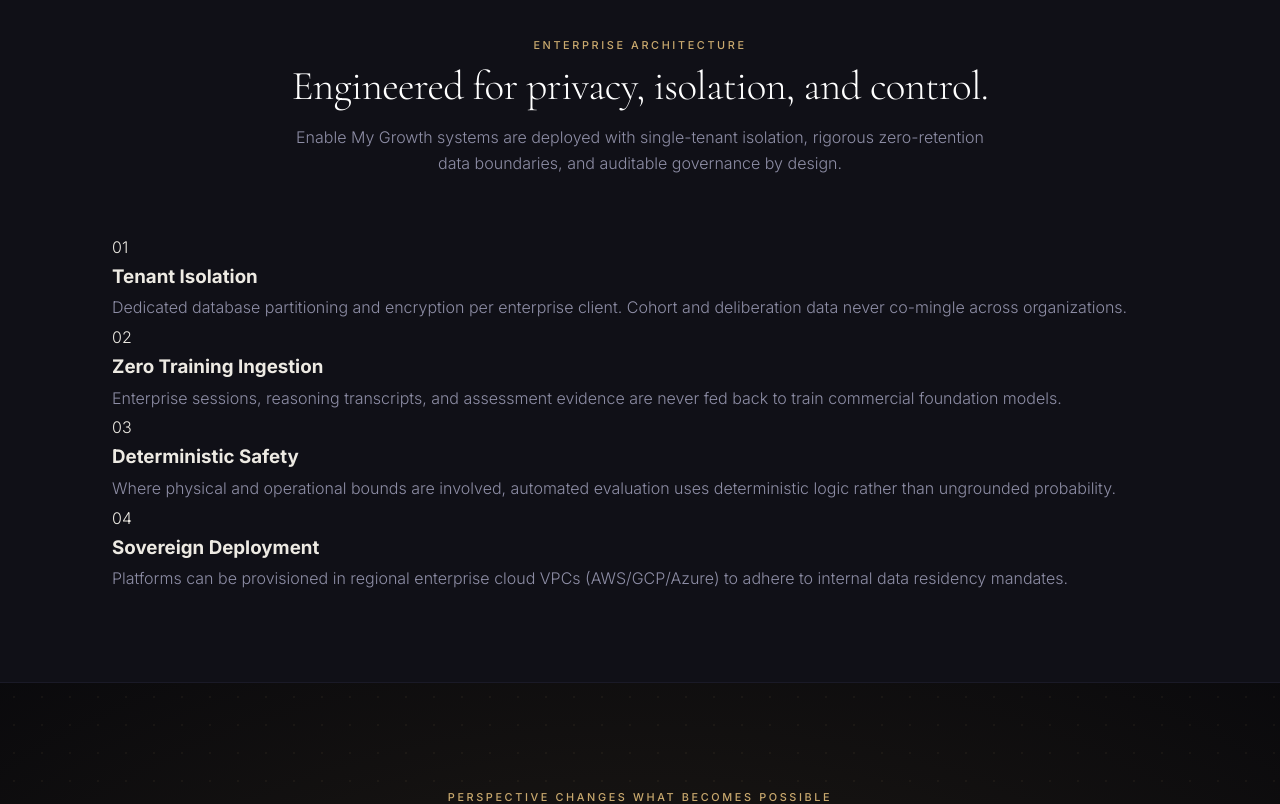
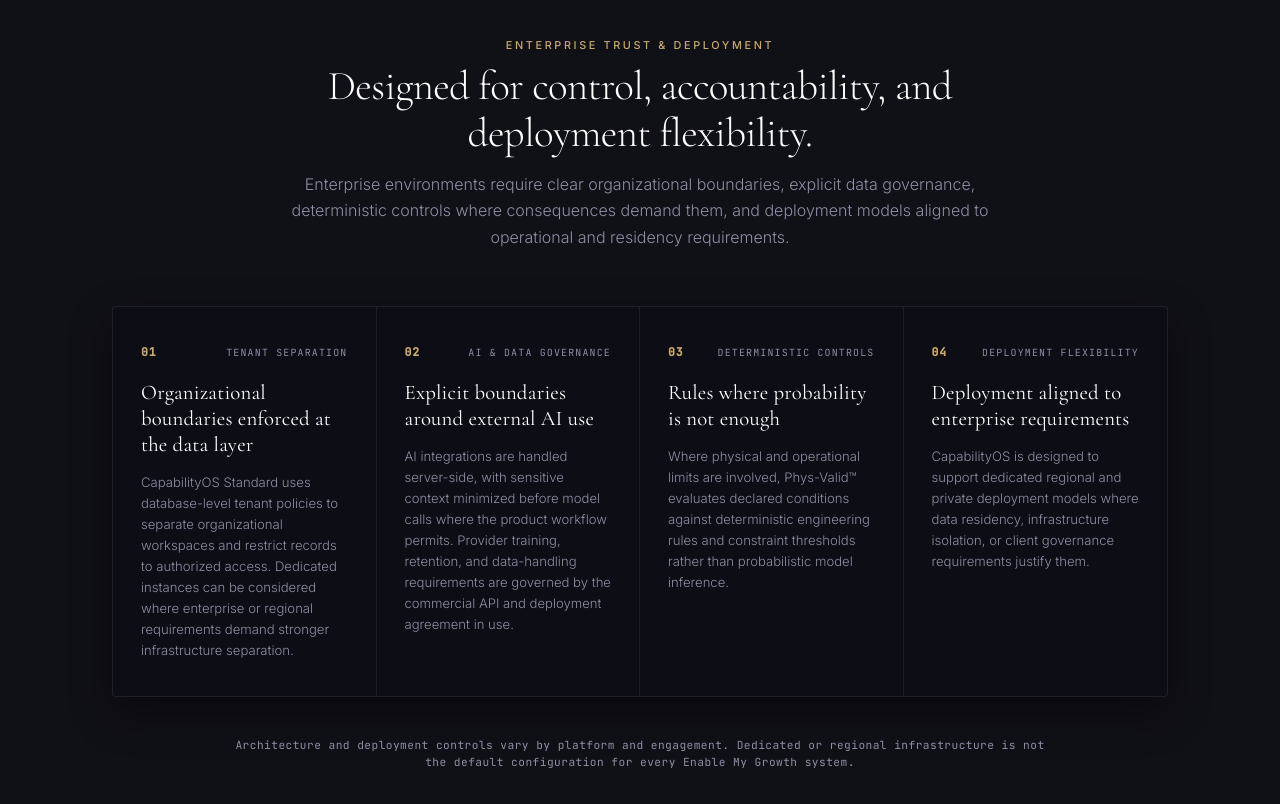
Before and after one commit to ferasb77/Enable-My-Growth, a Next.js app: page / in a window 1280 px wide. Shown: the part 7160-7964 px from the top of the page. Built offline with nearby package versions, Linux system fonts and the light colour scheme.

Commit message:
refactor(tech): ground enterprise trust and deployment claims

```diff
--- a/src/components/technology/TechnologyCTA.tsx
+++ b/src/components/technology/TechnologyCTA.tsx
@@ -3,53 +3,85 @@
 export function TechnologyCTA() {
   return (
     <>
-      {/* Enterprise Architecture & Governance Note */}
+      {/* Enterprise Trust & Deployment Architecture */}
       <section id="architecture" className="tech-section" style={{ background: 'var(--surface)' }}>
         <div className="container">
           <div className="tech-section-header">
-            <p className="eyebrow mb-xs">Enterprise Architecture</p>
-            <h2 className="tech-section-h2">Engineered for privacy, isolation, and control.</h2>
+            <p className="eyebrow mb-xs">Enterprise Trust &amp; Deployment</p>
+            <h2 className="tech-section-h2">Designed for control, accountability, and deployment flexibility.</h2>
             <p className="tech-section-sub">
-              Enable My Growth systems are deployed with single-tenant isolation, rigorous zero-retention data
-              boundaries, and auditable governance by design.
+              Enterprise environments require clear organizational boundaries, explicit data governance,
+              deterministic controls where consequences demand them, and deployment models aligned to operational
+              and residency requirements.
             </p>
           </div>
 
-          <div className="pipeline-steps-grid">
-            <div className="pipeline-card spotlight-card">
-              <div className="pipeline-num">01</div>
-              <h3 className="pipeline-headline">Tenant Isolation</h3>
-              <p className="pipeline-desc">
-                Dedicated database partitioning and encryption per enterprise client. Cohort and deliberation data
-                never co-mingle across organizations.
+          <div className="trust-ledger-wrapper">
+            <div className="trust-ledger-grid">
+              {/* 01 · Tenant Separation */}
+              <div className="trust-ledger-col">
+                <div className="trust-num-row">
+                  <span className="trust-num">01</span>
+                  <span className="trust-pillar-tag">Tenant Separation</span>
+                </div>
+                <h3 className="trust-headline">Organizational boundaries enforced at the data layer</h3>
+                <p className="trust-desc">
+                  CapabilityOS Standard uses database-level tenant policies to separate organizational workspaces
+                  and restrict records to authorized access. Dedicated instances can be considered where enterprise
+                  or regional requirements demand stronger infrastructure separation.
                 </p>
               </div>
 
-            <div className="pipeline-card spotlight-card">
-              <div className="pipeline-num">02</div>
-              <h3 className="pipeline-headline">Zero Training Ingestion</h3>
-              <p className="pipeline-desc">
-                Enterprise sessions, reasoning transcripts, and assessment evidence are never fed back to train
-                commercial foundation models.
+              {/* 02 · AI & Data Governance */}
+              <div className="trust-ledger-col">
+                <div className="trust-num-row">
+                  <span className="trust-num">02</span>
+                  <span className="trust-pillar-tag">AI &amp; Data Governance</span>
+                </div>
+                <h3 className="trust-headline">Explicit boundaries around external AI use</h3>
+                <p className="trust-desc">
+                  AI integrations are handled server-side, with sensitive context minimized before model calls where
+                  the product workflow permits. Provider training, retention, and data-handling requirements are
+                  governed by the commercial API and deployment agreement in use.
                 </p>
               </div>
 
-            <div className="pipeline-card spotlight-card">
-              <div className="pipeline-num">03</div>
-              <h3 className="pipeline-headline">Deterministic Safety</h3>
-              <p className="pipeline-desc">
-                Where physical and operational bounds are involved, automated evaluation uses deterministic logic
-                rather than ungrounded probability.
+              {/* 03 · Deterministic Controls */}
+              <div className="trust-ledger-col">
+                <div className="trust-num-row">
+                  <span className="trust-num">03</span>
+                  <span className="trust-pillar-tag">Deterministic Controls</span>
+                </div>
+                <h3 className="trust-headline">Rules where probability is not enough</h3>
+                <p className="trust-desc">
+                  Where physical and operational limits are involved, Phys-Valid™ evaluates declared conditions
+                  against deterministic engineering rules and constraint thresholds rather than probabilistic model
+                  inference.
                 </p>
               </div>
 
-            <div className="pipeline-card spotlight-card">
-              <div className="pipeline-num">04</div>
-              <h3 className="pipeline-headline">Sovereign Deployment</h3>
-              <p className="pipeline-desc">
-                Platforms can be provisioned in regional enterprise cloud VPCs (AWS/GCP/Azure) to adhere to internal
-                data residency mandates.
+              {/* 04 · Deployment Flexibility */}
+              <div className="trust-ledger-col">
+                <div className="trust-num-row">
+                  <span className="trust-num">04</span>
+                  <span className="trust-pillar-tag">Deployment Flexibility</span>
+                </div>
+                <h3 className="trust-headline">Deployment aligned to enterprise requirements</h3>
+                <p className="trust-desc">
+                  CapabilityOS is designed to support dedicated regional and private deployment models where data
+                  residency, infrastructure isolation, or client governance requirements justify them.
                 </p>
+              </div>
+            </div>
+
+            {/* Restrained Scope Note */}
+            <div className="trust-closing-statement">
+              <span className="trust-closing-rule" />
+              <p className="trust-closing-text">
+                Architecture and deployment controls vary by platform and engagement. Dedicated or regional
+                infrastructure is not the default configuration for every Enable My Growth system.
+              </p>
+              <span className="trust-closing-rule" />
             </div>
           </div>
         </div>
--- a/style.css
+++ b/style.css
@@ -3432,6 +3432,146 @@
   }
 }
 
+/* ── ENTERPRISE TRUST & DEPLOYMENT ARCHITECTURAL LEDGER ── */
+.trust-ledger-wrapper {
+  margin-top: 2.5rem;
+}
+
+.trust-ledger-grid {
+  display: grid;
+  grid-template-columns: repeat(4, 1fr);
+  background: rgba(13, 14, 22, 0.7);
+  border: 1px solid rgba(255, 255, 255, 0.08);
+  border-radius: 4px;
+  box-shadow: 0 16px 40px rgba(0, 0, 0, 0.45);
+}
+
+.trust-ledger-col {
+  padding: 2.2rem 1.75rem;
+  border-right: 1px solid rgba(255, 255, 255, 0.07);
+  display: flex;
+  flex-direction: column;
+  position: relative;
+}
+
+.trust-ledger-col:last-child {
+  border-right: none;
+}
+
+.trust-num-row {
+  display: flex;
+  align-items: center;
+  justify-content: space-between;
+  margin-bottom: 1.1rem;
+}
+
+.trust-num {
+  font-family: 'JetBrains Mono', monospace;
+  font-size: 0.72rem;
+  font-weight: 600;
+  color: var(--tech-gold);
+  letter-spacing: 0.08em;
+}
+
+.trust-pillar-tag {
+  font-family: 'JetBrains Mono', monospace;
+  font-size: 0.62rem;
+  color: var(--tech-text-muted);
+  text-transform: uppercase;
+  letter-spacing: 0.12em;
+}
+
+.trust-headline {
+  font-family: 'Cormorant Garamond', Georgia, serif;
+  font-size: 1.3rem;
+  font-weight: 500;
+  color: #ffffff;
+  line-height: 1.25;
+  margin: 0 0 0.85rem 0;
+  letter-spacing: 0.01em;
+}
+
+.trust-desc {
+  font-size: 0.82rem;
+  color: var(--tech-text-muted);
+  line-height: 1.6;
+  margin: 0;
+}
+
+.trust-closing-statement {
+  display: flex;
+  align-items: center;
+  justify-content: center;
+  gap: 1.25rem;
+  max-width: 860px;
+  margin: 2.5rem auto 0;
+}
+
+.trust-closing-rule {
+  flex: 1;
+  height: 1px;
+  background: linear-gradient(90deg, transparent, rgba(201, 169, 110, 0.25), transparent);
+}
+
+.trust-closing-text {
+  font-family: 'JetBrains Mono', monospace;
+  font-size: 0.7rem;
+  color: var(--tech-text-muted);
+  letter-spacing: 0.04em;
+  text-align: center;
+  line-height: 1.55;
+  margin: 0;
+}
+
+@media (max-width: 960px) {
+  .trust-ledger-grid {
+    grid-template-columns: repeat(2, 1fr);
+  }
+
+  .trust-ledger-col:nth-child(2) {
+    border-right: none;
+  }
+
+  .trust-ledger-col:nth-child(1),
+  .trust-ledger-col:nth-child(2) {
+    border-bottom: 1px solid rgba(255, 255, 255, 0.07);
+  }
+}
+
+@media (max-width: 680px) {
+  .trust-ledger-grid {
+    grid-template-columns: 1fr;
+    background: transparent;
+    border: none;
+    box-shadow: none;
+    gap: 1rem;
+  }
+
+  .trust-ledger-col {
+    background: rgba(13, 14, 22, 0.7);
+    border: 1px solid rgba(255, 255, 255, 0.08);
+    border-left: 2px solid var(--tech-gold);
+    border-radius: 3px;
+    padding: 1.4rem 1.25rem;
+    border-right: none;
+  }
+
+  .trust-ledger-col:nth-child(1),
+  .trust-ledger-col:nth-child(2) {
+    border-bottom: 1px solid rgba(255, 255, 255, 0.08);
+  }
+
+  .trust-closing-statement {
+    margin-top: 1.75rem;
+    flex-direction: column;
+    gap: 0.75rem;
+  }
+
+  .trust-closing-rule {
+    width: 60%;
+  }
+}
+
 /* ── SYSTEMS IN PRACTICE SHOWCASE ── */
 .showcase-interactive-container {
   max-width: 1040px;
```
Also changed, not shown: tech.html (+1 -1 lines). Lines whose indentation alone changed are shown as unchanged.
